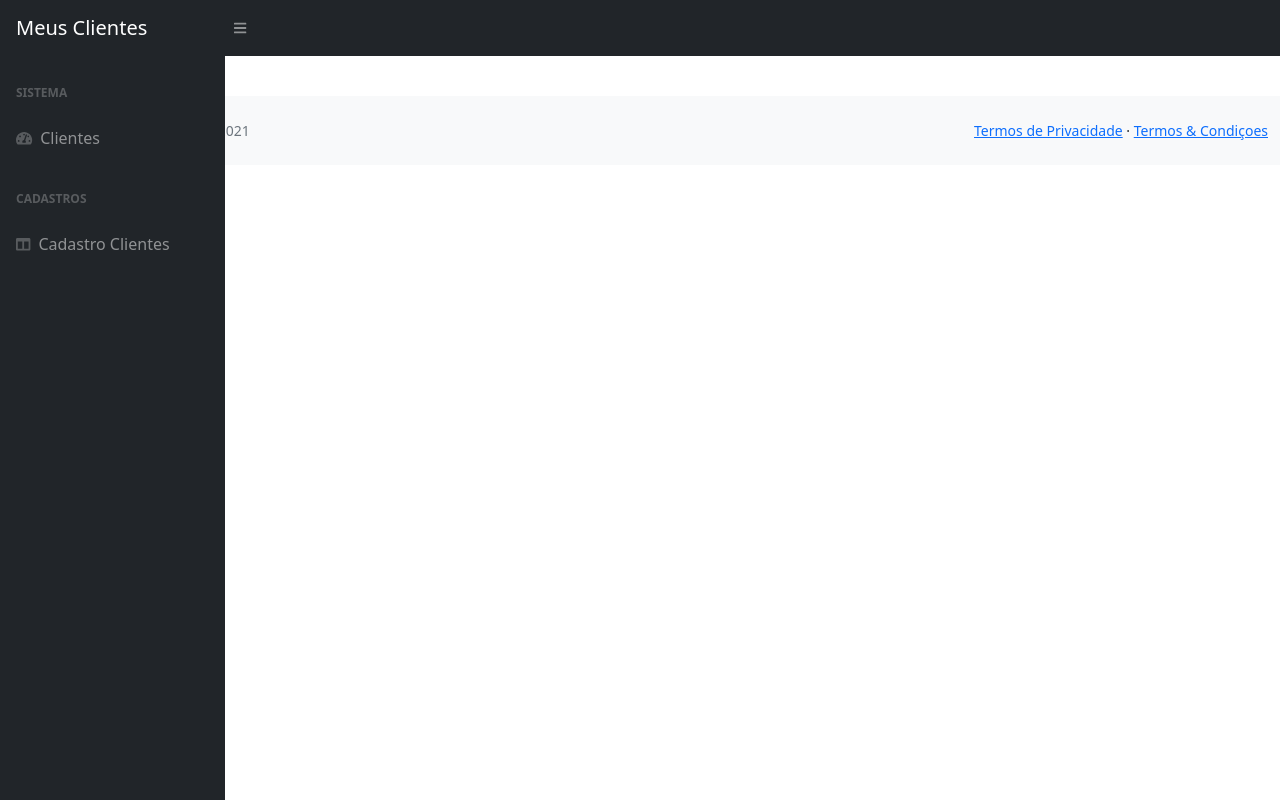
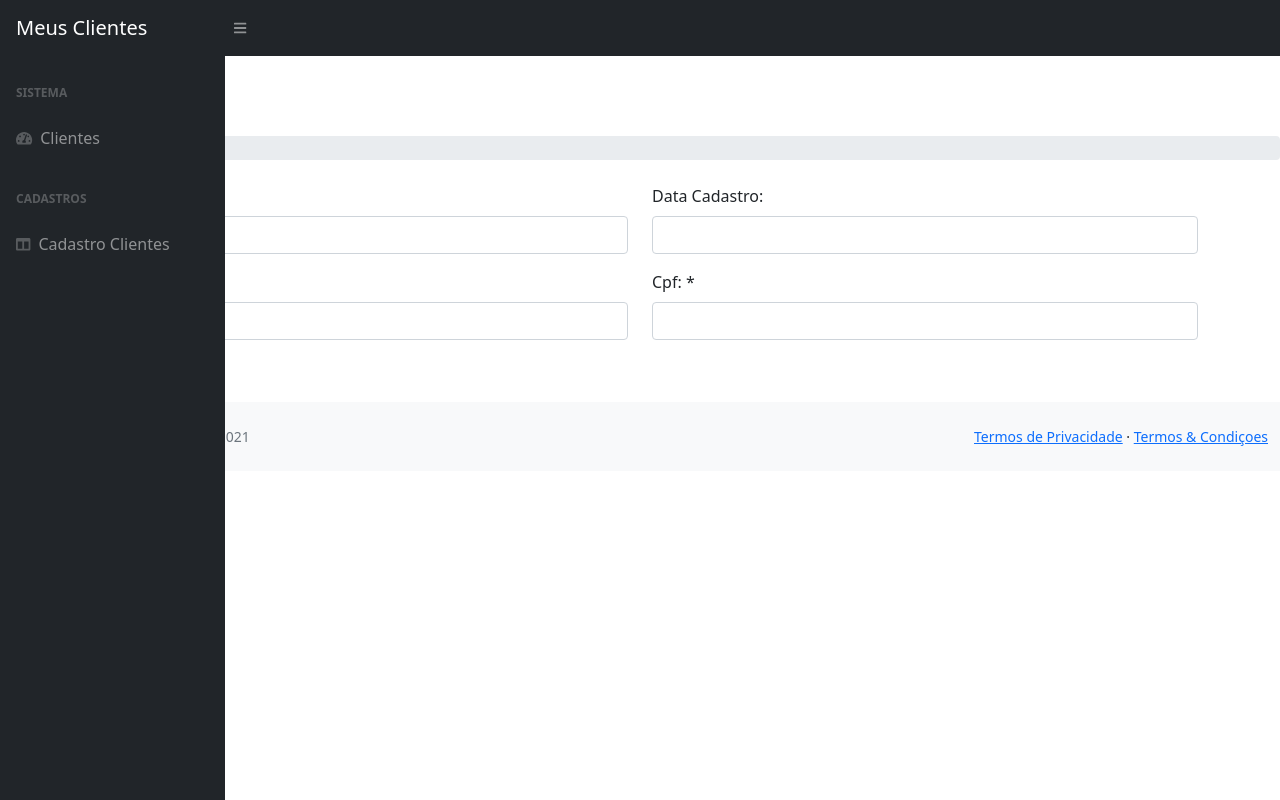
Before and after one commit to GabrielSantosBa/Gest-o-de-Clientes, an Angular app in the folder front-end-app/: page /cliente-form in a window 1280 px wide. Built offline with nearby package versions, Linux system fonts and the light colour scheme.

Commit message:
Iniciando integração de dados do BackEnd, classe Cliente criada, bem como tbm formulario de cadastro de cliente

```diff
--- /dev/null
+++ b/front-end-app/src/app/clientes/Cliente.ts
@@ -0,0 +1,6 @@
+export class Cliente {
+    id: number = 0;
+    nome: string = '';
+    cpf: string = '';
+    dataCadastro: string = '';
+}
--- a/front-end-app/src/app/clientes/cliente-form/cliente-form.component.html
+++ b/front-end-app/src/app/clientes/cliente-form/cliente-form.component.html
@@ -1 +1,43 @@
-<p>cliente-form works!</p>
+<h1 class="mt-4">Cliente</h1>
+<ol class="breadcrumb mb-4">
+    <li class="breadcrumb-item active">Cadastrar</li>
+</ol>
+
+<div class="container">
+<form>
+
+    <div class="row">
+        <div class="col-md-6">
+            <div class="form-group">
+                <label>ID:</label>
+                <input type="text" class="form-control">
+            </div>
+        </div>
+
+        <div class="col-md-6">
+            <div class="form-group">
+                <label>Data Cadastro:</label>
+                <input type="text" class="form-control">
+            </div>
+        </div>
+    </div>
+
+    <div class="row">
+        <div class="col-md-6">
+            <div class="form-group">
+                <label>Nome: *</label>
+                <input type="text" class="form-control" value="{{cliente.nome}}">
+            </div>
+        </div>
+
+        <div class="col-md-6">
+            <div class="form-group">
+                <label>Cpf: *</label>
+                <input type="text" class="form-control">
+            </div>
+        </div>
+    </div>
+
+    <button type="submit" class="btn btn-primary mb-2"> <i class="fa fa-save"></i> Cadastrar</button>
+  </form>
+</div>
--- a/front-end-app/src/app/clientes/cliente-form/cliente-form.component.ts
+++ b/front-end-app/src/app/clientes/cliente-form/cliente-form.component.ts
@@ -1,4 +1,5 @@
 import { Component, OnInit } from '@angular/core';
+import { Cliente } from '../Cliente'
 
 @Component({
   selector: 'app-cliente-form',
@@ -7,7 +8,13 @@
 })
 export class ClienteFormComponent implements OnInit {
 
-  constructor() { }
+  cliente: Cliente;
+
+  constructor() {
+  this.cliente = new Cliente();
+
+  this.cliente.nome = 'Gabriel';
+  }
 
   ngOnInit(): void {
   }
--- a/front-end-app/src/app/clientes/clientes.module.ts
+++ b/front-end-app/src/app/clientes/clientes.module.ts
@@ -1,8 +1,8 @@
 import { NgModule } from '@angular/core';
 import { CommonModule } from '@angular/common';
-
 import { ClientesRoutingModule } from './clientes-routing.module';
 import { ClienteFormComponent } from './cliente-form/cliente-form.component';
+import { FormsModule} from '@angular/forms';
 
 
 @NgModule({
@@ -11,7 +11,8 @@
   ],
   imports: [
     CommonModule,
-    ClientesRoutingModule
+    ClientesRoutingModule,
+    FormsModule
   ],
   exports:[
     ClienteFormComponent
```
